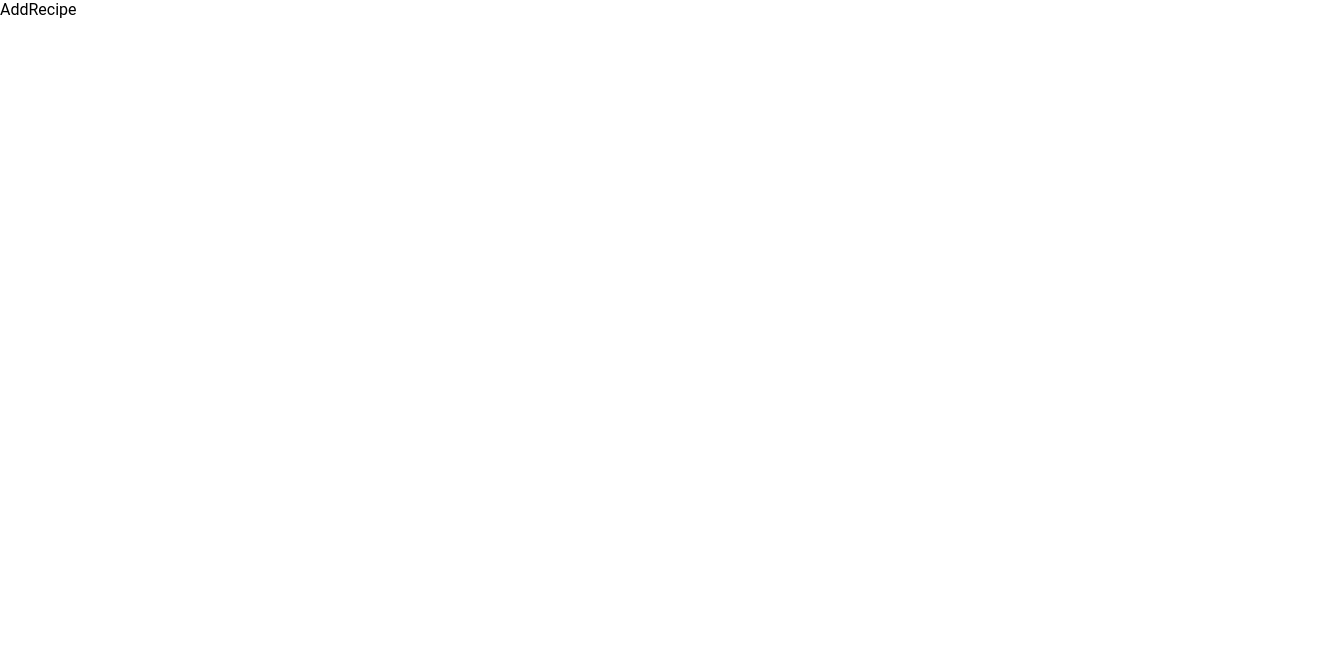
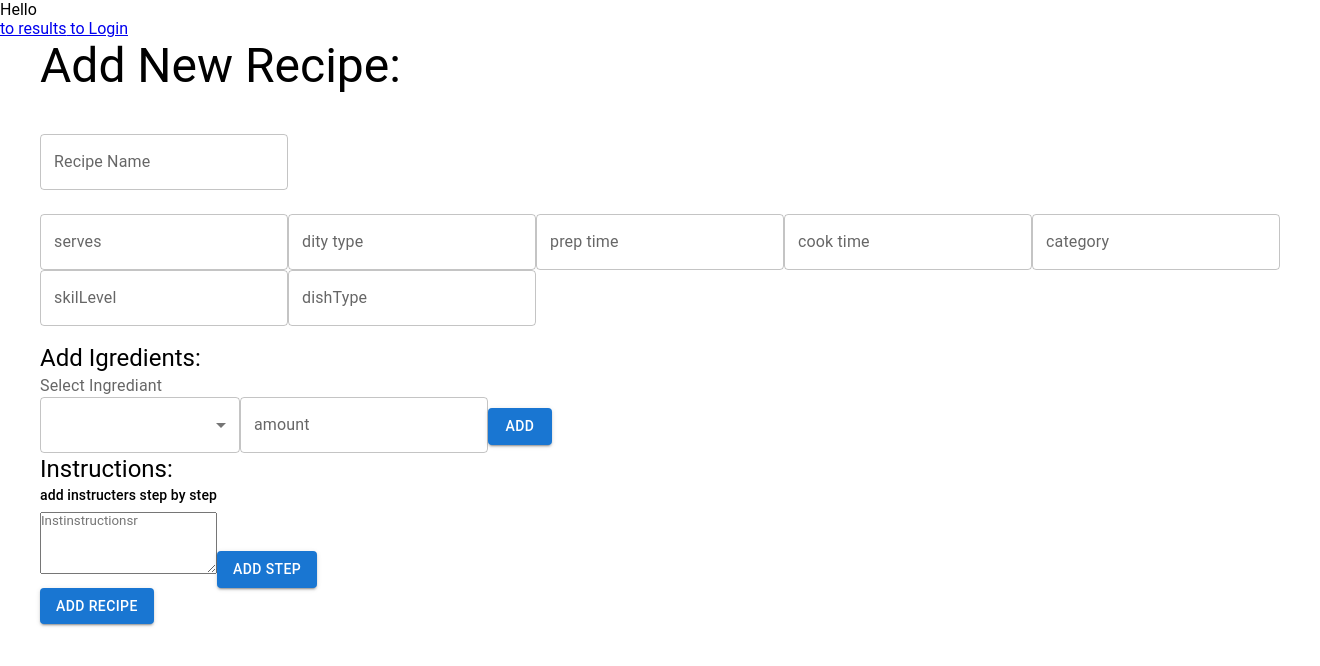
Before and after one commit to AishaOthman/Noe4jReact, a React (Create React App) app in the folder packages/friable/: page /AddRecipe in a window 1280 px wide. Shown: the top 666 px of the page, 1320 px wide, since content can reach past the window. Built offline with nearby package versions, Linux system fonts and the light colour scheme.

Commit message:
new componnents

```diff
--- a/packages/friable/src/pages/AddRecipe/AddRecipe.tsx
+++ b/packages/friable/src/pages/AddRecipe/AddRecipe.tsx
@@ -1,8 +1,17 @@
 import React from 'react'
+import { Link } from "react-router-dom";
+import AddNewRecipeForm from '../../components/addNewRecipeForm';
 
-function AddRecipe() {
+
+
+const AddRecipe=()=> {
   return (
-    <div>AddRecipe</div>
+    <div>
+      <div>Hello</div>
+      <Link to="/"> to results</Link>
+      <Link to="/Login"> to Login</Link>
+     <AddNewRecipeForm/>
+    </div>
   )
 }
 
```
